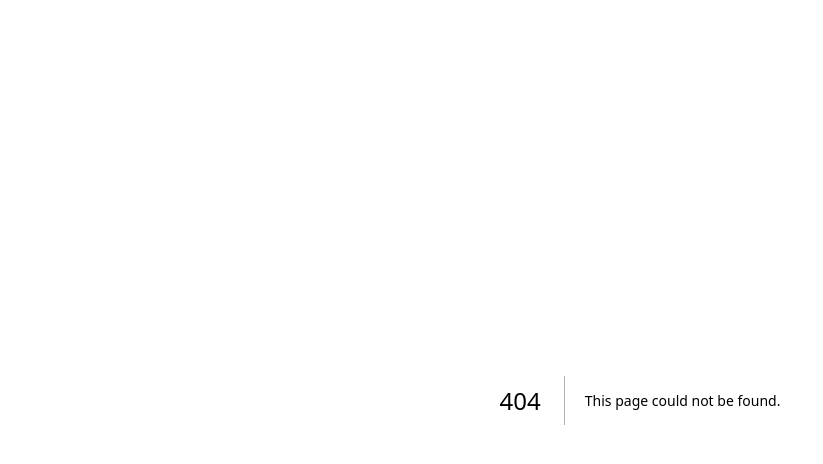
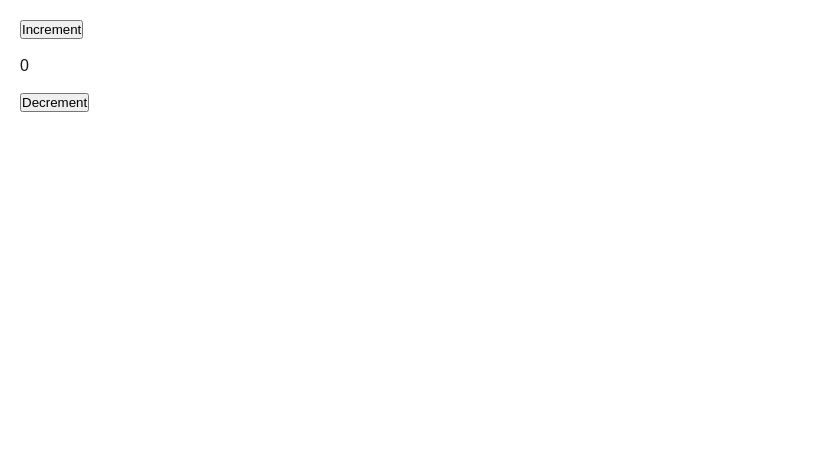
Before and after one commit to techoshik/ReactCommerce, a Next.js app: page /storage in a window 1280 px wide. Before the commit this address had no page. Shown: the top 464 px of the page, without its empty margins (0-823 px from the left). Built offline with nearby package versions, Linux system fonts and the light colour scheme.

Commit message:
Local storage

```diff
--- /dev/null
+++ b/src/pages/storage.tsx
@@ -0,0 +1,44 @@
+import { useEffect, useState } from "react";
+
+const keyCount = 'count';
+
+export default function LocalStoragePage() {
+  const [count, setCount] = useState(0);
+
+  useEffect(() => {
+    const storedCount = localStorage.getItem(keyCount);
+    if (storedCount === null) return;
+    const value = parseInt(storedCount);
+    console.log({ value });
+
+    if (value > 0) {
+      setCount(value);
+    }
+  }, []);
+
+  useEffect(() => {
+    localStorage.setItem(keyCount, count.toString());
+  }, [count]);
+
+  const handleIncrement = () => {
+    const newCount = count + 1;
+    setCount(newCount);
+    // localStorage.setItem(keyCount, newCount.toString());
+  }
+
+  const handleDecrement = () => {
+    const newCount = count - 1;
+    setCount(newCount);
+    // localStorage.setItem(keyCount, newCount.toString());
+  }
+
+  return <div style={{ padding: 20 }}>
+    <button onClick={handleIncrement}>Increment</button>
+    <br />
+    <br />
+    {JSON.stringify(count)}
+    <br />
+    <br />
+    <button onClick={handleDecrement}>Decrement</button>
+  </div>
+}
```
